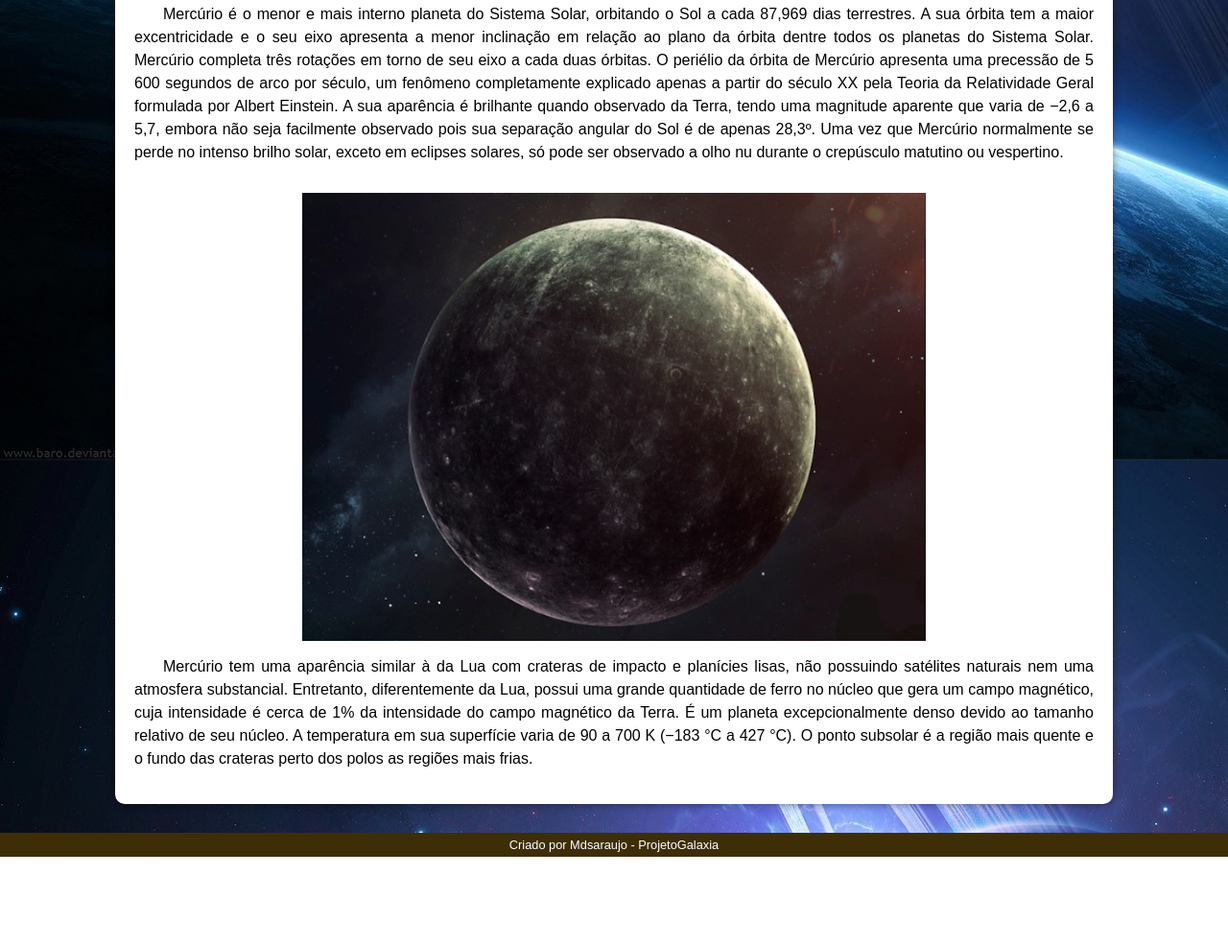
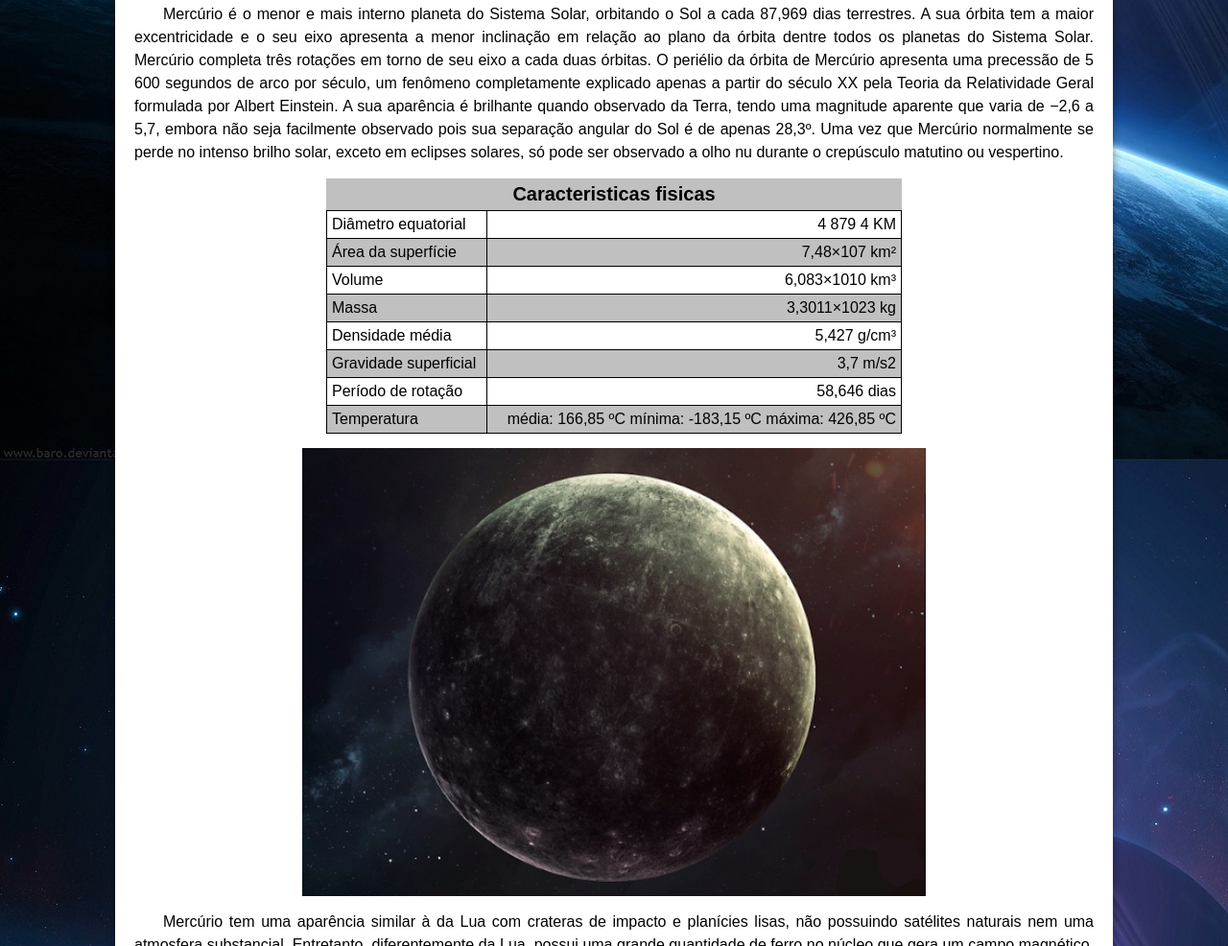
Before and after one commit to mdsaraujo/projeto-espaco, a plain HTML site: page pag-planetas/pag-mercurio/mercurio.html in a window 1280 px wide. Shown: the part 721-1707 px from the top of the page at 96% size. Before the commit the page ends 1614 px from the top, so only its background shows below. Drawn offline with Linux system fonts and the light colour scheme.

Commit message:
add tabela

```diff
--- a/estilo/style.css
+++ b/estilo/style.css
@@ -161,7 +161,7 @@ div.video > iframe {
 }
 
 aside {
-    background-color: var(--cor1);
+    background-color: silver;
     padding: 10px;
     border-radius: 10px;
     box-shadow: 3px 3px 3px rgba(0, 0, 0, 0.226);
@@ -169,23 +169,24 @@ aside {
 
 details {
     padding: 7px;
-    color: var(--cor5);
+    color: #271d01;
     display: block;
 
 }
 
 details > img {
+    display: inline;
     padding-top: 20px;
     width: 200px;
 
 }
 
-details p {
-    margin: 0px;
+details > p {
+    color: #271d01;
 }
 
 summary {
-    background-color: var(--cor4);
+    background-color: rgb(114, 114, 114);
     border-radius: 2px;
     border: 50px;
 }
--- a/pag-planetas/pag-mercurio/mercurio.html
+++ b/pag-planetas/pag-mercurio/mercurio.html
@@ -7,6 +7,38 @@
     <title>O sistema solar</title>
     <link rel="stylesheet" href="../../estilo/style.css">
     <link rel="stylesheet" href="https://cdnjs.cloudflare.com/ajax/libs/font-awesome/5.15.3/css/all.min.css"/>
+    <style>
+        table {
+            margin: auto;
+            border-collapse: collapse;
+            width: 60%;
+            font-family: Arial, Helvetica, sans-serif;
+        }
+        caption {
+            font-size: 20px;
+            font-weight: bold;
+            background-color: silver;
+            padding: 5px;
+        }
+        tr, td {
+
+            padding: 5px;
+            border: 1px solid black;
+        }
+
+        td.num {
+            text-align: right;
+
+        }
+
+        tbody > tr:nth-child(odd) {
+            background-color: white;
+        }
+
+        tbody > tr:nth-child(even) {
+            background-color: silver;
+        }
+    </style>
 </head>
 <body>
     <header>
@@ -39,6 +71,47 @@
             <p>
                 Mercúrio é o menor e mais interno planeta do Sistema Solar, orbitando o Sol a cada 87,969 dias terrestres. A sua órbita tem a maior excentricidade e o seu eixo apresenta a menor inclinação em relação ao plano da órbita dentre todos os planetas do Sistema Solar. Mercúrio completa três rotações em torno de seu eixo a cada duas órbitas. O periélio da órbita de Mercúrio apresenta uma precessão de 5 600 segundos de arco por século, um fenômeno completamente explicado apenas a partir do século XX pela Teoria da Relatividade Geral formulada por Albert Einstein. A sua aparência é brilhante quando observado da Terra, tendo uma magnitude aparente que varia de −2,6 a 5,7, embora não seja facilmente observado pois sua separação angular do Sol é de apenas 28,3º. Uma vez que Mercúrio normalmente se perde no intenso brilho solar, exceto em eclipses solares, só pode ser observado a olho nu durante o crepúsculo matutino ou vespertino.
             </p>
+
+            <table>
+                <caption>Caracteristicas fisicas</caption>
+                <tbody>
+                    <tr>
+                        <td>Diâmetro equatorial</td>
+                        <td class="num">4 879 4 KM</td>
+                    </tr>
+                    <tr>
+                        <td>Área da superfície</td>
+                        <td class="num">7,48×107 km²</td>
+                    </tr>
+                    <tr>
+                        <td>Volume</td>
+                        <td  class="num">6,083×1010 km³</td>
+                    </tr>
+                    <tr>
+                        <td>Massa</td>
+                        <td class="num">3,3011×1023 kg</td>
+                    </tr>
+                    <tr>
+                        <td>Densidade média</td>
+                        <td class="num">5,427 g/cm³</td>
+                    </tr>
+                    <tr>
+                        <td>Gravidade superficial</td>
+                        <td class="num">3,7 m/s2</td>
+                    </tr>
+                    <tr>
+                        <td>Período de rotação</td>
+                        <td class="num">58,646 dias</td>
+                    </tr>
+                    <tr>
+                        <td>Temperatura</td>
+                        <td class="num">média: 166,85 ºC
+                            mínima: -183,15 ºC
+                            máxima: 426,85 ºC</td>
+                    </tr>
+                </tbody>
+            </table>
+
             <img src="mercurio02.jpg" class="pequena" alt="astronauta">
             <p>
                 Mercúrio tem uma aparência similar à da Lua com crateras de impacto e planícies lisas, não possuindo satélites naturais nem uma atmosfera substancial. Entretanto, diferentemente da Lua, possui uma grande quantidade de ferro no núcleo que gera um campo magnético, cuja intensidade é cerca de 1% da intensidade do campo magnético da Terra. É um planeta excepcionalmente denso devido ao tamanho relativo de seu núcleo. A temperatura em sua superfície varia de 90 a 700 K (−183 °C a 427 °C). O ponto subsolar é a região mais quente e o fundo das crateras perto dos polos as regiões mais frias.
```
Also changed, not shown: index.html (+13 -7 lines).
